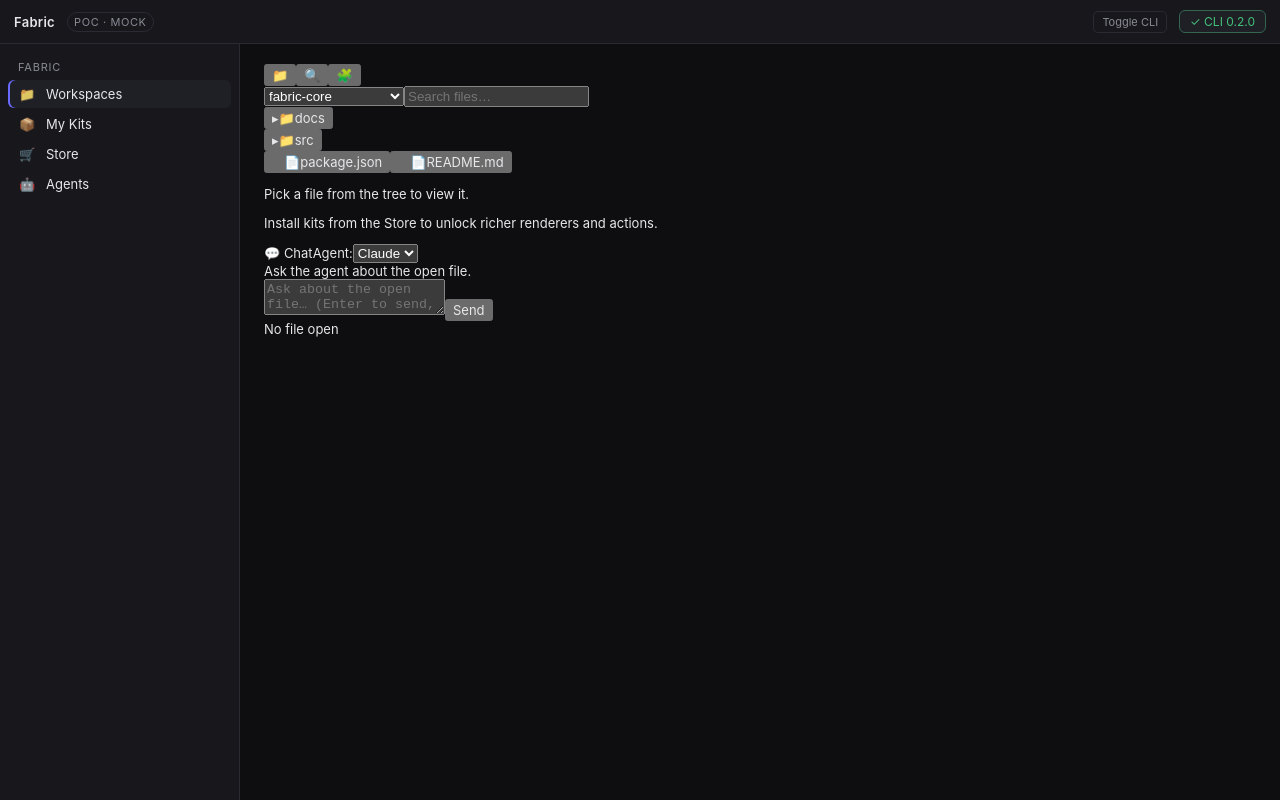
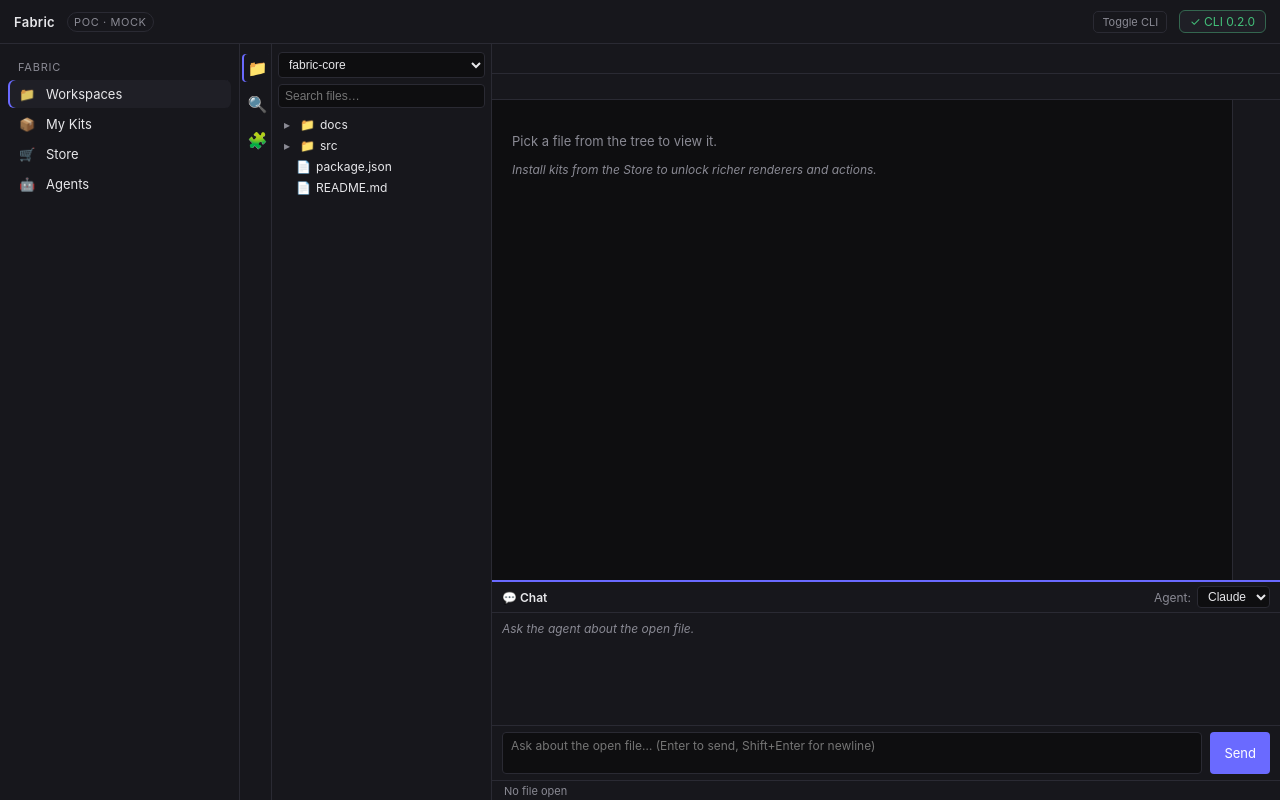
Before and after one commit to cyberfabric/cyber-arc, a React (Vite) app in the folder pocs/fabric/web/: page / in a window 1280 px wide. Built offline with nearby package versions, Linux system fonts and the light colour scheme.

Commit message:
feat(fabric-web): styles for Workspaces viewer

```diff
--- a/pocs/fabric/web/src/styles.css
+++ b/pocs/fabric/web/src/styles.css
@@ -211,3 +211,241 @@ button { font: inherit; color: inherit; }
 
 .group__action { margin-left: auto; }
 .field-set--stack { flex-direction: column; gap: 6px; }
+
+/* ─────── Workspaces view ─────── */
+
+/* WorkspacesView shell overrides the default .app__main padding */
+.app__main:has(.ws) { padding: 0; overflow: hidden; }
+
+.ws {
+  display: grid;
+  grid-template-columns: 32px 220px 1fr;
+  height: 100%;
+  min-height: 0;
+  background: var(--bg);
+}
+
+.ws__main {
+  display: grid;
+  grid-template-rows: auto auto 1fr 200px 20px;
+  min-width: 0;
+  min-height: 0;
+  background: var(--bg);
+}
+
+.ws__sub-header {
+  display: flex; align-items: center; justify-content: space-between; gap: 12px;
+  padding: 4px 12px;
+  border-bottom: 1px solid var(--border);
+  background: var(--bg-elev);
+  min-height: 26px;
+}
+
+.ws__editor-row {
+  display: grid;
+  grid-template-columns: 1fr 48px;
+  min-width: 0; min-height: 0;
+  overflow: hidden;
+}
+
+/* Activity bar */
+.ws-act {
+  display: flex; flex-direction: column; align-items: center;
+  gap: 8px; padding: 10px 0;
+  background: var(--bg-elev);
+  border-right: 1px solid var(--border);
+}
+.ws-act__item {
+  position: relative;
+  background: transparent; border: 0; color: var(--fg-muted);
+  width: 28px; height: 28px; border-radius: 4px; font-size: 16px; cursor: pointer;
+}
+.ws-act__item:hover { color: var(--fg); background: var(--bg-elev-2); }
+.ws-act__item--active { color: var(--fg); box-shadow: inset 2px 0 0 var(--accent); }
+.ws-act__badge {
+  position: absolute; top: -2px; right: -2px;
+  background: var(--accent); color: white;
+  font-size: 9px; line-height: 1; padding: 2px 4px; border-radius: 6px;
+}
+
+/* Workspace panel */
+.ws-panel {
+  display: flex; flex-direction: column;
+  background: var(--bg-elev); border-right: 1px solid var(--border);
+  padding: 8px 6px; gap: 6px; min-height: 0; overflow: auto;
+}
+.ws-panel__switcher, .ws-panel__search {
+  background: var(--bg); color: var(--fg);
+  border: 1px solid var(--border); border-radius: 4px;
+  padding: 4px 6px; font-size: 12px;
+}
+.ws-panel__empty { color: var(--fg-muted); padding: 12px 6px; font-size: 12px; }
+
+/* File tree */
+.ws-tree { display: flex; flex-direction: column; font-size: 12px; }
+.ws-tree__row {
+  display: flex; align-items: center; gap: 4px;
+  background: transparent; border: 0; color: var(--fg);
+  padding: 3px 6px; cursor: pointer; text-align: left;
+  border-radius: 3px;
+}
+.ws-tree__row:hover { background: var(--bg-elev-2); }
+.ws-tree__row--active { background: var(--bg-elev-2); box-shadow: inset 2px 0 0 var(--accent); }
+.ws-tree__chevron { width: 12px; color: var(--fg-muted); }
+.ws-tree__icon { width: 16px; }
+.ws-tree__label { flex: 1; overflow: hidden; text-overflow: ellipsis; white-space: nowrap; }
+
+/* Tabs */
+.ws-tabs { display: flex; align-items: stretch; background: var(--bg-elev); border-bottom: 1px solid var(--border); overflow: auto; }
+.ws-tabs--empty { min-height: 30px; }
+.ws-tab {
+  display: flex; align-items: center; gap: 6px; padding: 5px 10px;
+  background: var(--bg-elev); color: var(--fg-muted);
+  border-right: 1px solid var(--border); cursor: pointer; white-space: nowrap;
+  font-size: 12px;
+}
+.ws-tab--active { background: var(--bg); color: var(--fg); box-shadow: inset 0 2px 0 var(--accent); }
+.ws-tab__close {
+  background: transparent; border: 0; color: inherit;
+  font-size: 14px; line-height: 1; cursor: pointer; padding: 0 2px;
+}
+.ws-tab__close:hover { color: var(--fg); }
+
+/* Breadcrumb */
+.ws-crumb { display: flex; gap: 6px; font-size: 11px; color: var(--fg-muted); }
+.ws-crumb__sep { margin: 0 4px; color: var(--fg-muted); }
+.ws-crumb__seg--ws { color: var(--fg); }
+
+/* Toolbar */
+.ws-toolbar { display: flex; align-items: center; gap: 6px; }
+.ws-toolbar__label { font-size: 10px; color: var(--fg-muted); text-transform: uppercase; letter-spacing: 0.6px; }
+.ws-toolbar__btn {
+  display: inline-flex; align-items: center; gap: 4px;
+  background: var(--bg-elev-2); border: 1px solid var(--border); color: var(--fg);
+  padding: 2px 8px; border-radius: 4px; font-size: 11px; cursor: pointer;
+}
+.ws-toolbar__btn:hover { background: color-mix(in srgb, var(--accent) 14%, var(--bg-elev-2)); }
+.ws-toolbar__kit { color: var(--fg-muted); font-size: 10px; }
+
+/* Editor area */
+.ws-editor { overflow: auto; padding: 12px 16px; min-width: 0; min-height: 0; }
+.ws-editor--empty { color: var(--fg-muted); padding: 20px; font-size: 13px; }
+.ws-editor__hint { color: var(--fg-muted); font-style: italic; margin-top: 6px; font-size: 12px; }
+
+/* Markdown */
+.ws-md { max-width: 780px; line-height: 1.55; font-size: 13px; }
+.ws-md__h1 { font-size: 22px; margin: 0 0 12px; }
+.ws-md__h2 { font-size: 17px; margin: 18px 0 8px; }
+.ws-md__h3 { font-size: 14px; margin: 14px 0 6px; }
+.ws-md__p { margin: 6px 0 10px; }
+.ws-md__list { margin: 4px 0 10px 18px; }
+.ws-md__inline-code {
+  background: var(--bg-elev-2); padding: 1px 4px; border-radius: 3px;
+  font-family: "SF Mono", Menlo, monospace; font-size: 12px;
+}
+.ws-md__code {
+  background: var(--bg-elev); border: 1px solid var(--border); border-radius: 5px;
+  padding: 10px 12px; margin: 8px 0; overflow: auto;
+  font-family: "SF Mono", Menlo, monospace; font-size: 12px; line-height: 1.45;
+}
+.ws-md__link { color: var(--accent); text-decoration: underline; }
+
+/* Code */
+.ws-code {
+  margin: 0; padding: 10px 0;
+  font-family: "SF Mono", Menlo, monospace; font-size: 12px; line-height: 1.55;
+  background: var(--bg);
+}
+.ws-code__row { display: flex; }
+.ws-code__num {
+  flex: 0 0 38px; text-align: right; padding: 0 10px;
+  color: var(--fg-muted); user-select: none;
+}
+.ws-code__line { white-space: pre; padding-right: 10px; }
+
+/* Spec View */
+.ws-spec { display: grid; grid-template-columns: 180px 1fr; gap: 16px; padding: 12px 16px; }
+.ws-spec__toc {
+  display: flex; flex-direction: column; gap: 2px; position: sticky; top: 0;
+  border-right: 1px solid var(--border); padding-right: 10px;
+}
+.ws-spec__toc-label { font-size: 10px; text-transform: uppercase; letter-spacing: 0.6px; color: var(--fg-muted); margin-bottom: 4px; }
+.ws-spec__toc-empty { color: var(--fg-muted); font-size: 12px; }
+.ws-spec__toc-item {
+  background: transparent; border: 0; color: var(--fg); text-align: left;
+  padding: 3px 4px; border-radius: 3px; cursor: pointer; font-size: 12px;
+}
+.ws-spec__toc-item:hover { background: var(--bg-elev-2); }
+.ws-spec__toc-item--l1 { font-weight: 600; }
+.ws-spec__toc-item--l2 { padding-left: 12px; color: var(--fg-muted); }
+.ws-spec__toc-item--l3 { padding-left: 20px; color: var(--fg-muted); font-size: 11px; }
+.ws-spec__body { overflow: auto; }
+
+/* Kit TOML card */
+.ws-toml { padding: 12px 16px; display: flex; flex-direction: column; gap: 12px; max-width: 520px; }
+.ws-toml__title { font-size: 11px; text-transform: uppercase; letter-spacing: 0.6px; color: var(--fg-muted); }
+.ws-toml__card {
+  background: var(--bg-elev); border: 1px solid var(--border); border-radius: 6px; padding: 10px 14px;
+}
+.ws-toml__section { font-weight: 600; font-size: 12px; margin-bottom: 6px; color: var(--accent); }
+.ws-toml__row { display: grid; grid-template-columns: 140px 1fr; gap: 10px; padding: 3px 0; font-size: 12px; }
+.ws-toml__key { color: var(--fg-muted); }
+.ws-toml__val { color: var(--fg); font-family: "SF Mono", Menlo, monospace; }
+
+/* Minimap */
+.ws-minimap {
+  background: var(--bg-elev); border-left: 1px solid var(--border);
+  padding: 4px 2px; overflow: hidden; min-height: 0;
+  display: flex; flex-direction: column; gap: 1px;
+}
+.ws-minimap__bar { height: 2px; }
+.ws-minimap--empty { background: var(--bg-elev); }
+
+/* Status bar */
+.ws-status {
+  display: flex; align-items: center; gap: 16px;
+  padding: 0 12px; background: var(--bg-elev); border-top: 1px solid var(--border);
+  font-size: 11px; color: var(--fg-muted);
+}
+.ws-status--empty { color: var(--fg-muted); }
+
+/* Chat */
+.ws-chat {
+  display: grid; grid-template-rows: auto 1fr auto;
+  background: var(--bg-elev); border-top: 2px solid var(--accent);
+  min-height: 0;
+}
+.ws-chat__head {
+  display: flex; align-items: center; justify-content: space-between;
+  padding: 4px 10px; border-bottom: 1px solid var(--border);
+  font-size: 12px;
+}
+.ws-chat__title { font-weight: 600; }
+.ws-chat__agent { color: var(--fg-muted); display: inline-flex; gap: 6px; align-items: center; }
+.ws-chat__agent select {
+  background: var(--bg); color: var(--fg);
+  border: 1px solid var(--border); border-radius: 4px;
+  padding: 2px 6px; font-size: 12px;
+}
+.ws-chat__list { overflow: auto; padding: 8px 10px; display: flex; flex-direction: column; gap: 6px; }
+.ws-chat__empty { color: var(--fg-muted); font-style: italic; font-size: 12px; }
+.ws-chat__msg { display: flex; flex-direction: column; gap: 2px; max-width: 800px; }
+.ws-chat__who { font-size: 10px; color: var(--fg-muted); text-transform: uppercase; letter-spacing: 0.6px; }
+.ws-chat__text { font-size: 12px; white-space: pre-wrap; }
+.ws-chat__msg--user .ws-chat__text { color: var(--fg); }
+.ws-chat__msg--agent .ws-chat__text { color: var(--fg); }
+.ws-chat__input-row {
+  display: grid; grid-template-columns: 1fr auto; gap: 8px;
+  padding: 6px 10px; border-top: 1px solid var(--border);
+}
+.ws-chat__input {
+  resize: none;
+  background: var(--bg); color: var(--fg);
+  border: 1px solid var(--border); border-radius: 4px;
+  padding: 5px 8px; font-family: inherit; font-size: 12px;
+}
+.ws-chat__send {
+  background: var(--accent); color: white; border: 0;
+  padding: 0 14px; border-radius: 4px; cursor: pointer;
+}
+.ws-chat__send:hover { background: color-mix(in srgb, var(--accent) 90%, white); }
```
